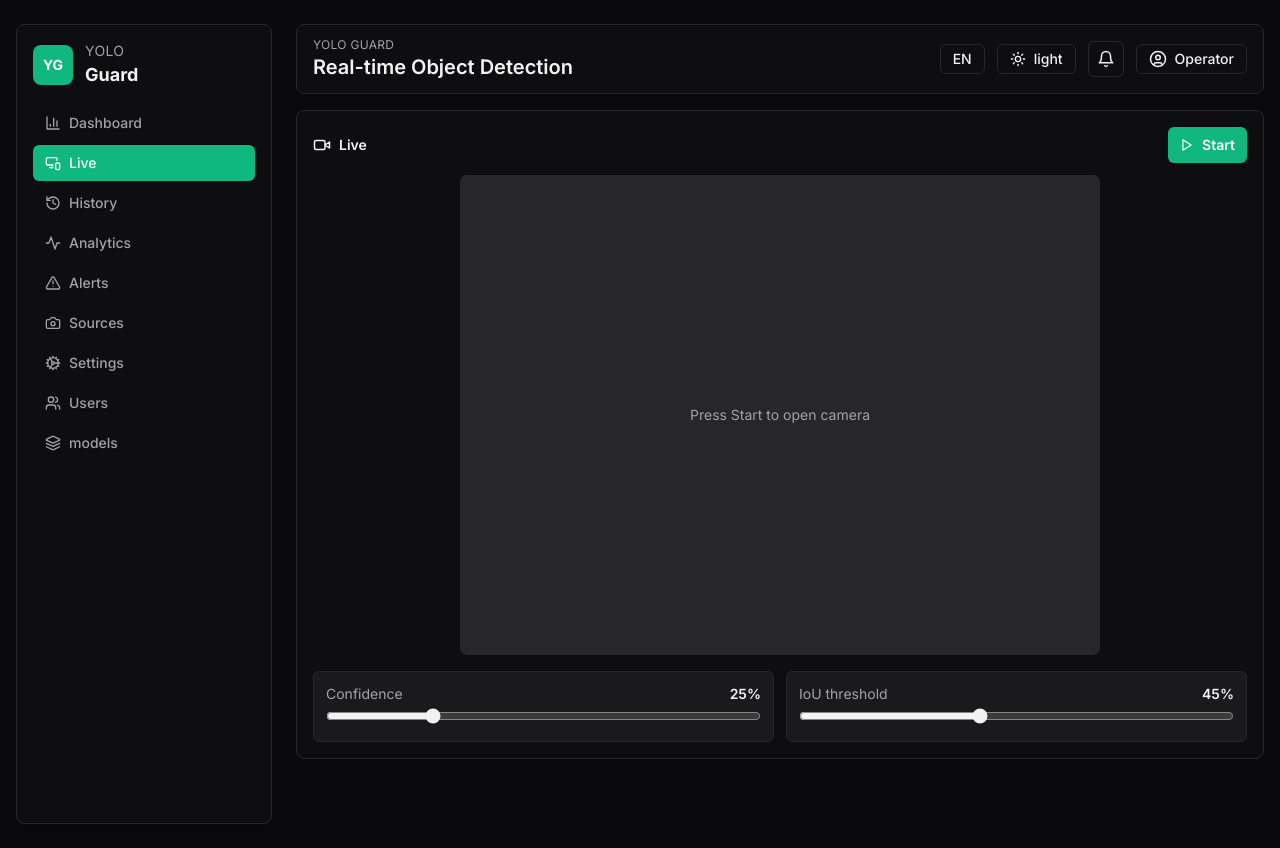
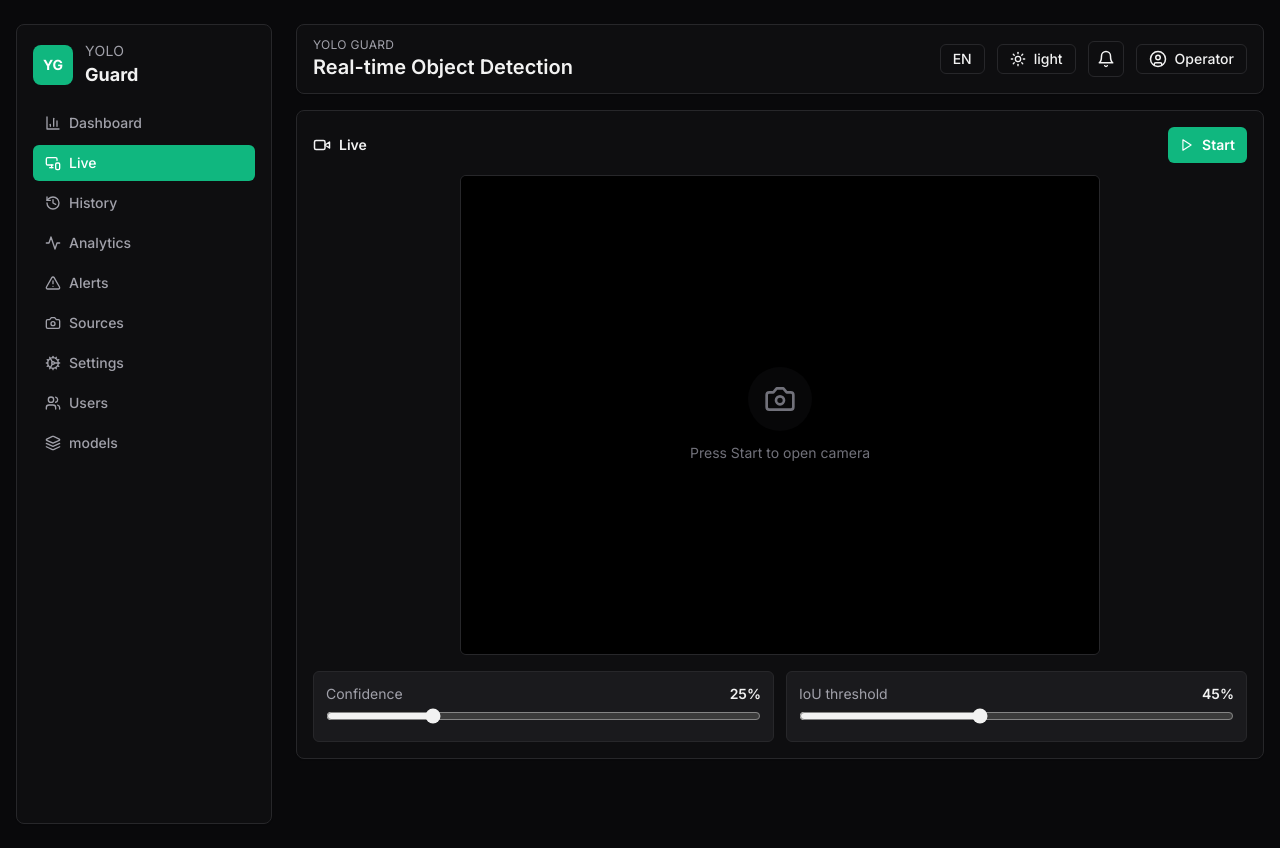
Before and after one commit to KapaSique/YOLO-detection, a Next.js app in the folder frontend/: page /live in a window 1280 px wide. Built offline with nearby package versions, Linux system fonts and the light colour scheme.

Commit message:
web camera works

```diff
--- a/frontend/src/components/WebcamFeed.tsx
+++ b/frontend/src/components/WebcamFeed.tsx
@@ -1,15 +1,28 @@
 "use client";
 
-import { useEffect, useRef, useCallback } from "react";
+import { Camera, Loader2, VideoOff } from "lucide-react";
+import { useEffect, useRef, useState, useCallback } from "react";
+
+type Status = "idle" | "loading" | "active" | "error";
 
 interface WebcamFeedProps {
   running: boolean;
   onError?: (message: string) => void;
+  onStatusChange?: (status: Status) => void;
 }
 
-export function WebcamFeed({ running, onError }: WebcamFeedProps) {
+export function WebcamFeed({ running, onError, onStatusChange }: WebcamFeedProps) {
   const videoRef = useRef<HTMLVideoElement>(null);
   const streamRef = useRef<MediaStream | null>(null);
+  const [status, setStatus] = useState<Status>("idle");
+
+  const updateStatus = useCallback(
+    (s: Status) => {
+      setStatus(s);
+      onStatusChange?.(s);
+    },
+    [onStatusChange]
+  );
 
   const stopStream = useCallback(() => {
     if (streamRef.current) {
@@ -24,28 +37,41 @@ export function WebcamFeed({ running, onError }: WebcamFeedProps) {
   useEffect(() => {
     if (!running) {
       stopStream();
+      updateStatus("idle");
       return;
     }
 
     let cancelled = false;
+    updateStatus("loading");
 
     async function startStream() {
       try {
         const stream = await navigator.mediaDevices.getUserMedia({
-          video: { facingMode: "user" },
+          video: { facingMode: "user", width: { ideal: 1280 }, height: { ideal: 720 } },
           audio: false
         });
+
         if (cancelled) {
           stream.getTracks().forEach((t) => t.stop());
           return;
         }
+
         streamRef.current = stream;
+
         if (videoRef.current) {
           videoRef.current.srcObject = stream;
+          videoRef.current.onloadedmetadata = () => {
+            if (!cancelled) {
+              videoRef.current?.play();
+              updateStatus("active");
+            }
+          };
         }
       } catch (err) {
         if (!cancelled) {
-          onError?.(err instanceof Error ? err.message : "Camera access denied");
+          const msg = err instanceof Error ? err.message : "Camera access denied";
+          updateStatus("error");
+          onError?.(msg);
         }
       }
     }
@@ -56,23 +82,57 @@ export function WebcamFeed({ running, onError }: WebcamFeedProps) {
       cancelled = true;
       stopStream();
     };
-  }, [running, onError, stopStream]);
-
-  if (!running) {
-    return (
-      <div className="flex h-full items-center justify-center bg-muted">
-        <p className="text-sm text-muted-foreground">Press Start to open camera</p>
-      </div>
-    );
-  }
+  }, [running, onError, stopStream, updateStatus]);
 
   return (
+    <div className="relative h-full w-full overflow-hidden bg-black">
+      {/* Video element always in DOM */}
       <video
         ref={videoRef}
         autoPlay
         playsInline
         muted
-      className="h-full w-full object-cover"
+        className={`h-full w-full object-cover ${status === "active" ? "block" : "hidden"}`}
       />
+
+      {/* Idle state */}
+      {status === "idle" && (
+        <div className="absolute inset-0 flex flex-col items-center justify-center gap-3">
+          <div className="rounded-full bg-muted/20 p-4">
+            <Camera size={32} className="text-zinc-500" />
+          </div>
+          <p className="text-sm text-zinc-500">Press Start to open camera</p>
+        </div>
+      )}
+
+      {/* Loading state */}
+      {status === "loading" && (
+        <div className="absolute inset-0 flex flex-col items-center justify-center gap-3">
+          <Loader2 size={32} className="animate-spin text-primary" />
+          <p className="text-sm text-zinc-400">Accessing camera...</p>
+        </div>
+      )}
+
+      {/* Error state */}
+      {status === "error" && (
+        <div className="absolute inset-0 flex flex-col items-center justify-center gap-3">
+          <div className="rounded-full bg-destructive/20 p-4">
+            <VideoOff size={32} className="text-destructive" />
+          </div>
+          <p className="text-sm text-zinc-400">Camera unavailable</p>
+        </div>
+      )}
+
+      {/* Active overlay — green dot indicator */}
+      {status === "active" && (
+        <div className="absolute left-3 top-3 flex items-center gap-2 rounded-full bg-black/60 px-3 py-1.5 backdrop-blur-sm">
+          <span className="relative flex h-2.5 w-2.5">
+            <span className="absolute inline-flex h-full w-full animate-ping rounded-full bg-emerald-400 opacity-75" />
+            <span className="relative inline-flex h-2.5 w-2.5 rounded-full bg-emerald-500" />
+          </span>
+          <span className="text-xs font-medium text-white">LIVE</span>
+        </div>
+      )}
+    </div>
   );
 }
```
Lines whose indentation alone changed are shown as unchanged.
